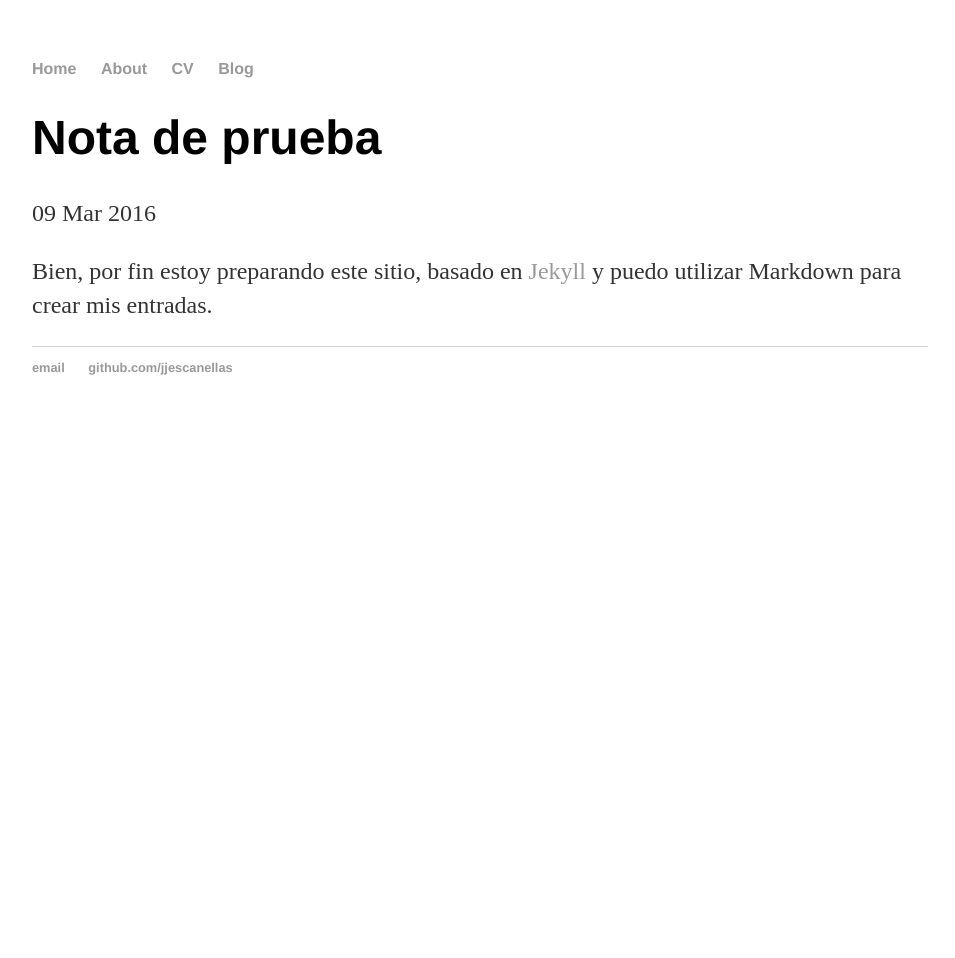
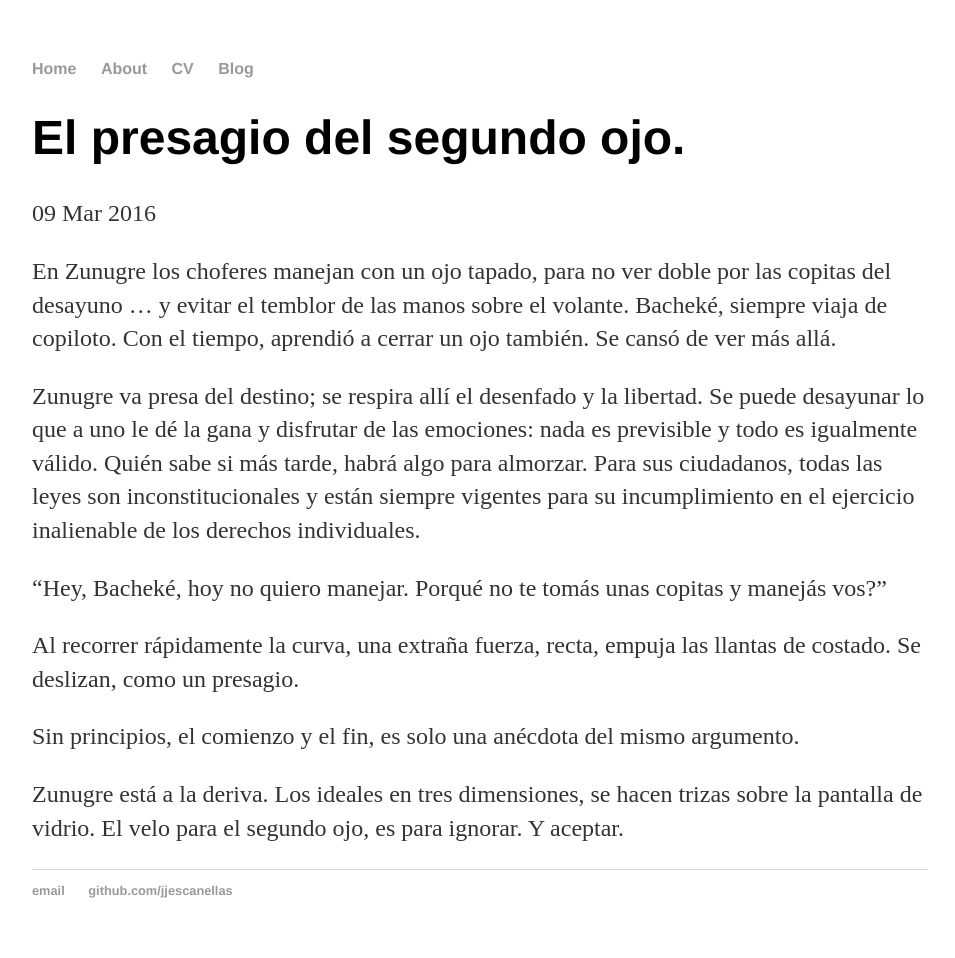
Before and after one commit to jjescanellas/jjescanellas.github.io, a Jekyll site: the page built from _posts/2016-03-09-jj-escanellas-site-launched.md, in a window 1280 px wide. Shown: the whole page, without its empty margins (160-1115 px from the left). Built offline with Jekyll 4.4.1, drawn with Linux system fonts in a browser that asks for light colours; before the commit the page ends 900 px from its top, so only the background shows below that.

Commit message:
Update 2016-03-09-jj-escanellas-site-launched.md
Cuento corto

```diff
--- a/_posts/2016-03-09-jj-escanellas-site-launched.md
+++ b/_posts/2016-03-09-jj-escanellas-site-launched.md
@@ -1,8 +1,27 @@
 ---
 layout: post
-title: "Nota de prueba"
+title: "El presagio del segundo ojo."
 date: 2016-03-09
 ---
 
-Bien, por fin estoy preparando este sitio, basado en [Jekyll](http://jekyllrb.com)
-y puedo utilizar Markdown para crear mis entradas.
+En Zunugre los choferes manejan con un ojo tapado, para no ver doble por
+las copitas del desayuno ... y evitar el temblor de las manos sobre el volante. Bacheké, siempre viaja de copiloto. Con el tiempo, aprendió a cerrar un ojo también. Se cansó de ver más allá.
+
+Zunugre va presa del destino; se respira allí el desenfado y la
+libertad. Se puede desayunar lo que a uno le dé la gana y disfrutar de
+las emociones: nada es previsible y todo es igualmente válido. Quién
+sabe si más tarde, habrá algo para almorzar. Para sus ciudadanos, todas
+las leyes son inconstitucionales y están siempre vigentes para su
+incumplimiento en el ejercicio inalienable de los derechos individuales.
+
+"Hey, Bacheké, hoy no quiero manejar. Porqué no te tomás unas copitas y manejás vos?"
+
+Al recorrer rápidamente la curva, una extraña fuerza, recta, empuja las
+llantas de costado. Se deslizan, como un presagio.
+
+Sin principios, el comienzo y el fin, es solo una anécdota del mismo
+argumento.
+
+Zunugre está a la deriva.  Los ideales en tres dimensiones, se hacen
+trizas sobre la pantalla de vidrio.  El velo para el segundo ojo, es
+para ignorar. Y aceptar.
```
